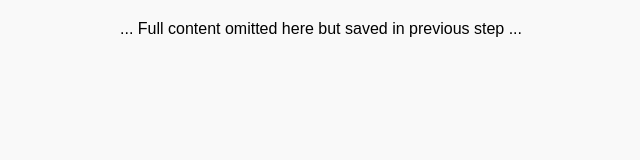
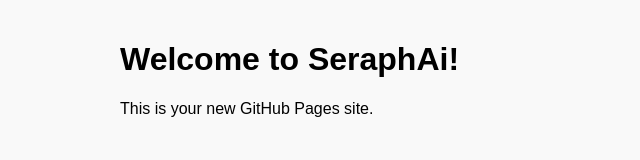
Before and after one commit to abekahan/Seraphai, a plain HTML site: page index.html in a window 1280 px wide. Shown: the whole page, without its empty margins (20-660 px from the left). Drawn offline with Linux system fonts and the light colour scheme.

Commit message:
Update index.html

```diff
--- a/index.html
+++ b/index.html
@@ -8,7 +8,8 @@
 </head>
 <body>
   <div class="landing-page">
-    ... Full content omitted here but saved in previous step ...
+    <h1>Welcome to SeraphAi!</h1>
+    <p>This is your new GitHub Pages site.</p>
   </div>
   <script src="https://cdn.botpress.cloud/webchat/v1/inject.js" async></script>
   <script>
```
